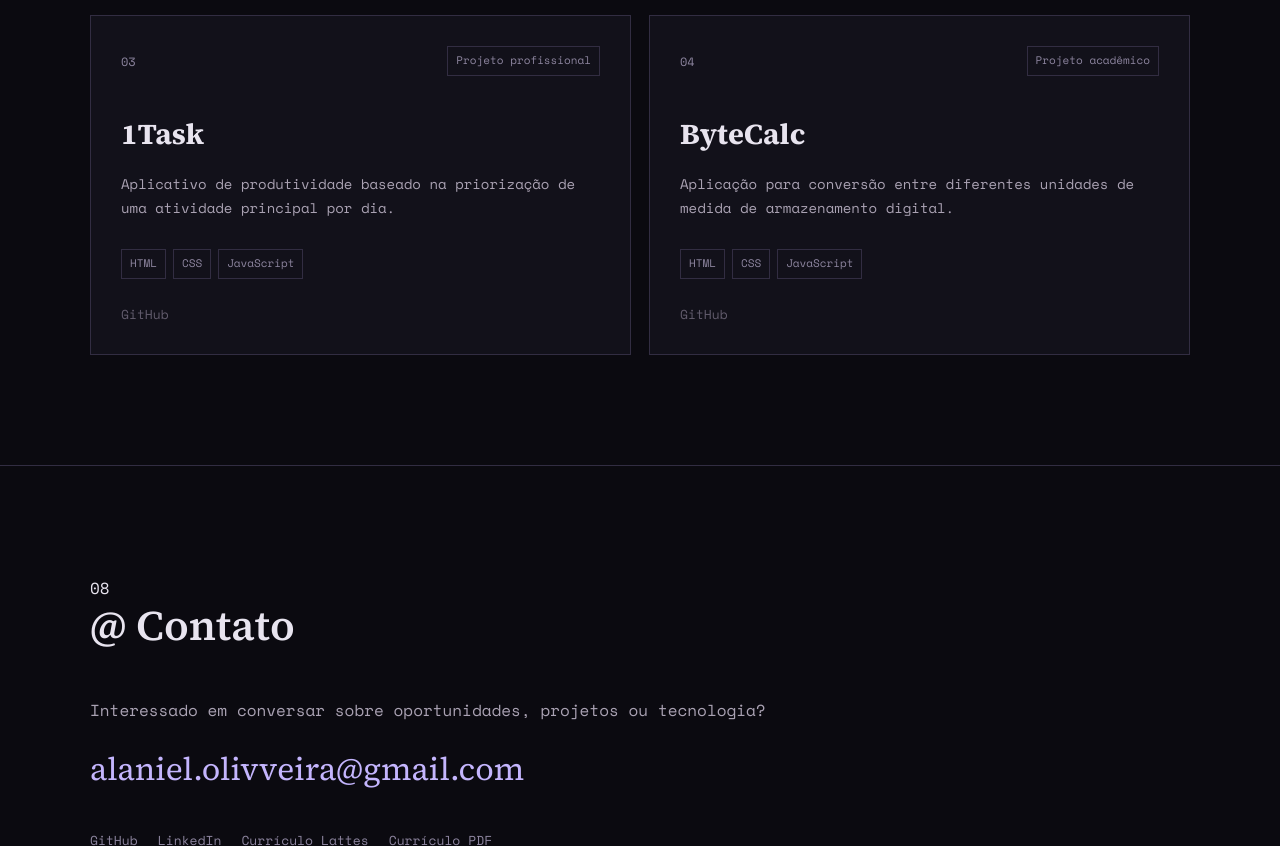
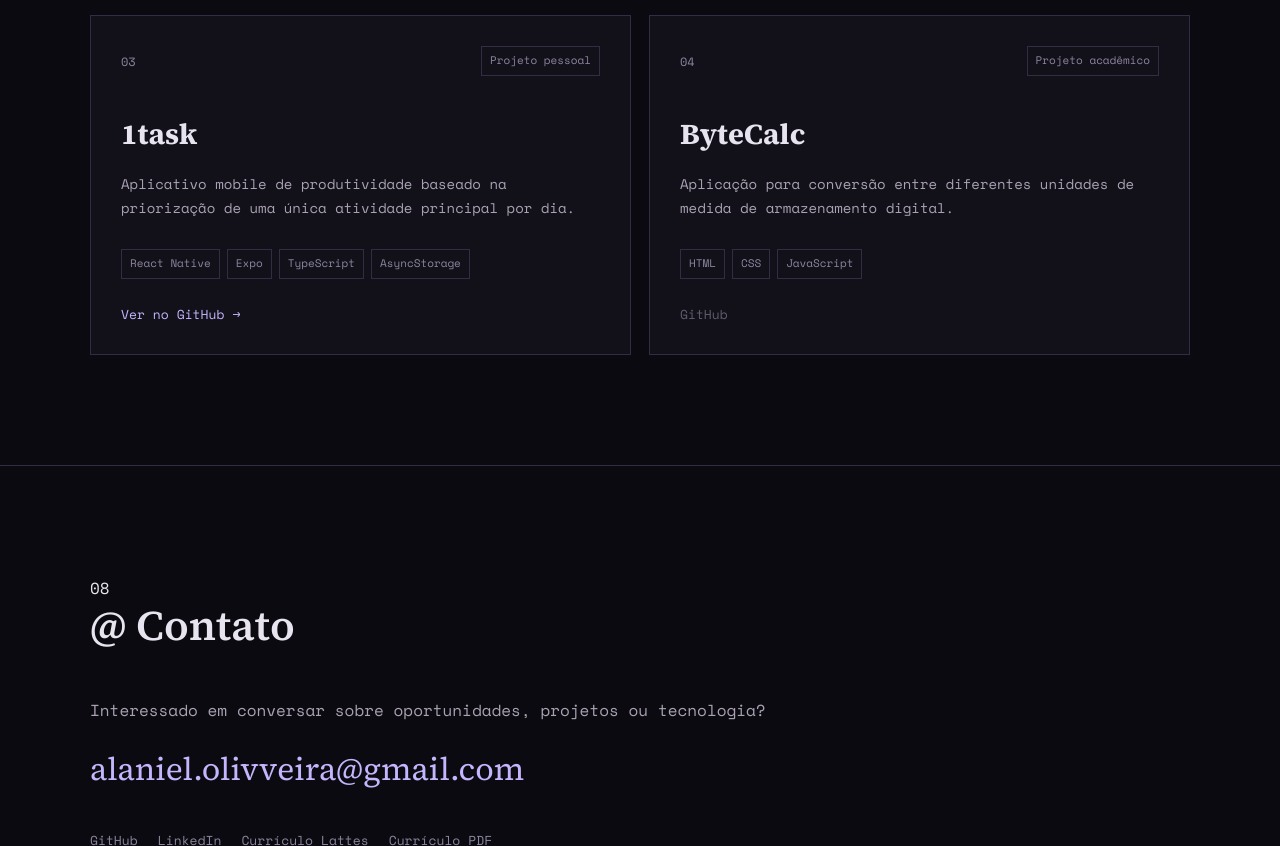
Before and after one commit to alan-hco/portfolio-alaniel, a plain HTML site: page index.html in a window 1280 px wide. Shown: the part 5955-6801 px from the top of the page. Drawn offline with nearby package versions, Linux system fonts and the light colour scheme.

Commit message:
Add 1TASK project to portfolio

```diff
--- a/index.html
+++ b/index.html
@@ -609,46 +609,44 @@
 
                     </article>
 
-
-                    <!-- TASK -->
+                    <!-- 1task -->
 
                     <article class="project-card">
-
                         <div class="project-header">
-
                             <span class="project-number">
                                 03
                             </span>
 
                             <span class="project-status">
-                                Projeto profissional
+                                Projeto pessoal
                             </span>
-
                         </div>
 
                         <h3>
-                            1Task
+                            1task
                         </h3>
 
                         <p>
-                            Aplicativo de produtividade baseado na
-                            priorização de uma atividade principal por dia.
+                            Aplicativo mobile de produtividade baseado na
+                            priorização de uma única atividade principal por dia.
                         </p>
 
                         <div class="project-technologies">
-
-                            <span>HTML</span>
-                            <span>CSS</span>
-                            <span>JavaScript</span>
-
+                            <span>React Native</span>
+                            <span>Expo</span>
+                            <span>TypeScript</span>
+                            <span>AsyncStorage</span>
                         </div>
 
-                        <span class="project-link project-link-disabled">
-                            GitHub
-                        </span>
-
+                        <a
+                            href="https://github.com/alan-hco/1task"
+                            target="_blank"
+                            rel="noopener noreferrer"
+                            class="project-link"
+                        >
+                            Ver no GitHub →
+                        </a>
                     </article>
-
 
                     <!-- CONVERSOR -->
 
```
